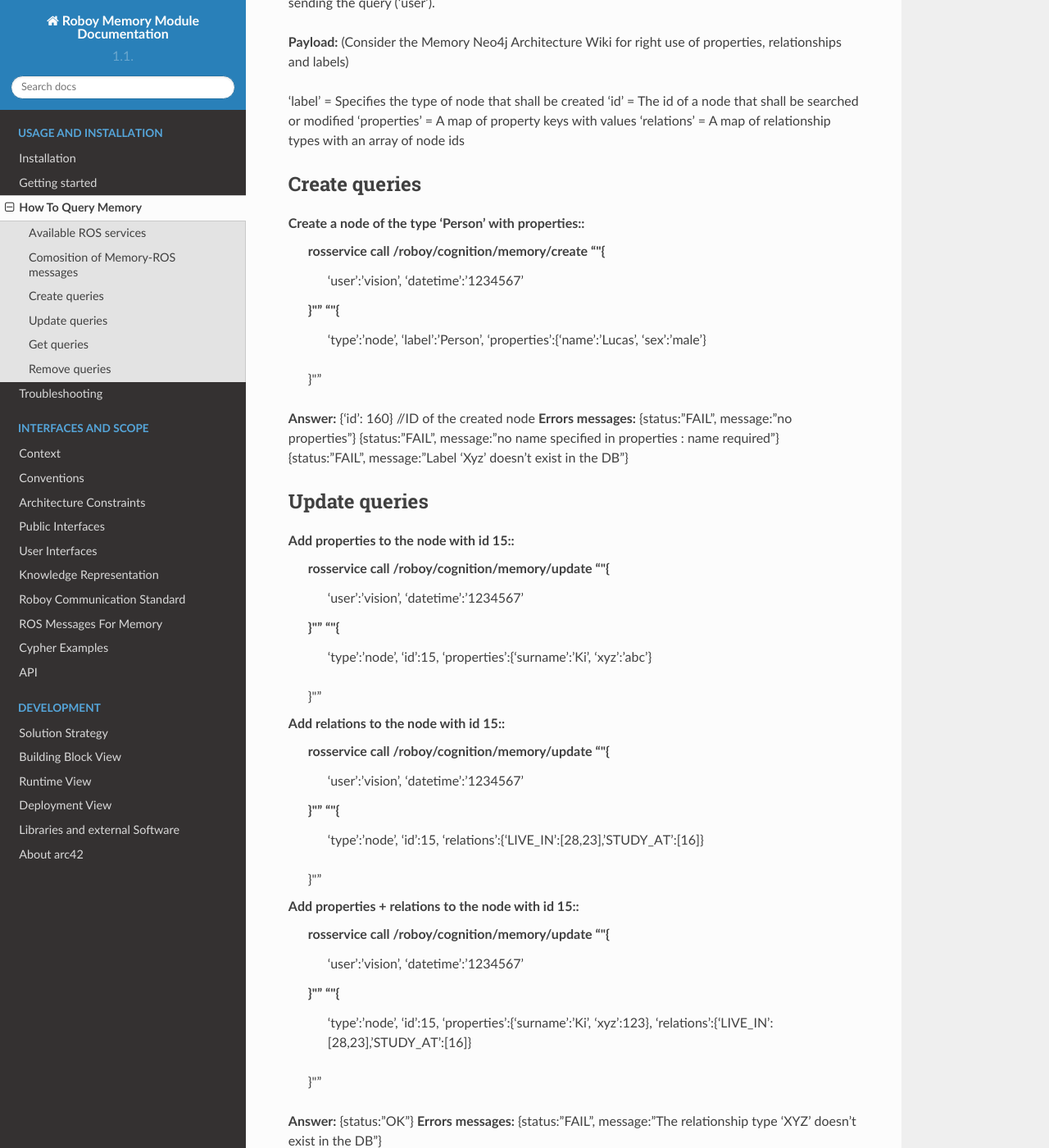
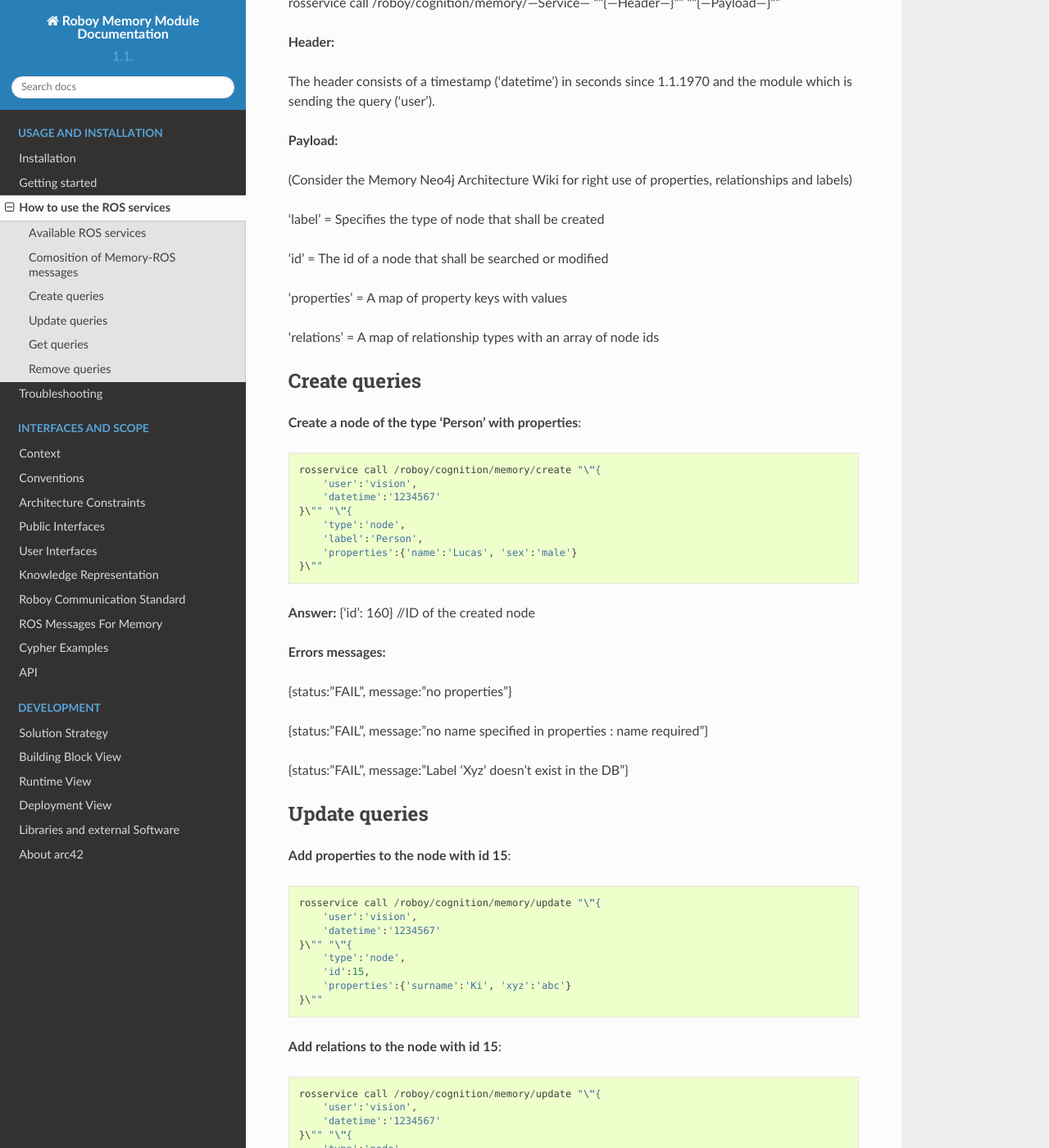
Before and after one commit to Roboy/memory, a Sphinx documentation site: the page built from docs/Usage/2_initial_experience.rst, in a window 1280 px wide and 1400 px high, scrolled down 568 px. Shown: the whole window at 82% size. Built offline with Sphinx 7.4.7 and the Read the Docs theme 2.0.0, drawn with Linux system fonts in a browser that asks for light colours; some of the changed text lies outside the part shown.

Commit message:
documentation

```diff
--- a/docs/Usage/2_initial_experience.rst
+++ b/docs/Usage/2_initial_experience.rst
@@ -1,6 +1,6 @@
 .. _initial_experience:
 
-How To Query Memory
+How to use the ROS services
 ================================
 
 This Wiki gives examples on how to query the Neo4J-DB over ROS with JSON.
@@ -9,10 +9,13 @@
 Available ROS services
 --------------------------------------------------
 
-create           //create a node
-update           //add relationships or properties to a node
-get              //get infos about nodes or find a node
-remove           //remove properties or relationships of a node
+create      //create a node
+
+update      //add relationships or properties to a node
+
+get         //get infos about nodes or find a node
+
+remove      //remove properties or relationships of a node
 
 
 Comosition of Memory-ROS messages
@@ -29,11 +32,15 @@
 
 
 **Payload:**
+
 (Consider the Memory Neo4j Architecture Wiki for right use of properties, relationships and labels)
 
 'label' = Specifies the type of node that shall be created
+
 'id' = The id of a node that shall be searched or modified
+
 'properties' = A map of property keys with values
+
 'relations' = A map of relationship types with an array of node ids
 
 
@@ -42,6 +49,7 @@
 --------------------------------------------------
 
 **Create a node of the type 'Person' with properties**::
+
     rosservice call /roboy/cognition/memory/create "\"{
         'user':'vision',
         'datetime':'1234567'
@@ -51,10 +59,14 @@
         'properties':{'name':'Lucas', 'sex':'male'}
     }\""
 
-**Answer:**  {'id': 160}      //ID of the created node
+**Answer:**  {'id': 160}        //ID of the created node
+
 **Errors messages:**
+
 {status:"FAIL", message:"no properties"}
+
 {status:"FAIL", message:"no name specified in properties : name required"}
+
 {status:"FAIL", message:"Label 'Xyz' doesn't exist in the DB"}
 
 
@@ -63,6 +75,7 @@
 --------------------------------------------------
 
 **Add properties to the node with id 15**::
+
     rosservice call /roboy/cognition/memory/update "\"{
         'user':'vision',
         'datetime':'1234567'
@@ -73,6 +86,7 @@
     }\""
 
 **Add relations to the node with id 15**::
+
     rosservice call /roboy/cognition/memory/update "\"{
         'user':'vision',
         'datetime':'1234567'
@@ -83,6 +97,7 @@
     }\""
 
 **Add properties + relations to the node with id 15**::
+
     rosservice call /roboy/cognition/memory/update "\"{
         'user':'vision',
         'datetime':'1234567'
@@ -94,7 +109,9 @@
     }\""
 
 **Answer:** {status:"OK"}
+
 **Errors messages:**
+
 {status:"FAIL", message:"The relationship type 'XYZ' doesn't exist in the DB"}
 
 
@@ -103,6 +120,7 @@
 --------------------------------------------------
 
 **Get properties and relationships of a node by id**::
+
     rosservice call /roboy/cognition/memory/get "\"{
         'user':'vision',
         'datetime':'1234567'
@@ -131,6 +149,7 @@
 
 
 **Get ids of nodes which have all specified labels, relations and/or properties**::
+
     rosservice call /roboy/cognition/memory/get "\"{
         'user':'vision',
         'datetime':'1234567'
@@ -140,7 +159,7 @@
         'properties':{'name':'Laura'}
     }\""
 
-**Answer:** {'id':[96]}   //a vector with all fitting IDs
+**Answer:** {'id':[96]}     //a vector with all fitting IDs
 
 
 
@@ -148,6 +167,7 @@
 --------------------------------------------------
 
 **Remove properties of node 15**::
+
     rosservice call /roboy/cognition/memory/remove "\"{
         'user':'vision',
         'datetime':'1234567'
@@ -158,6 +178,7 @@
     }\""
 
 **Remove relations of node 15**::
+
     rosservice call /roboy/cognition/memory/remove "\"{
         'user':'vision','datetime':'1234567'
     }\"" "\"{
@@ -170,6 +191,7 @@
     }\""
 
 **Remove properties and relations of node 15**::
+
     rosservice call /roboy/cognition/memory/remove "\"{
         'user':'vision',
         'datetime':'1234567'
```
